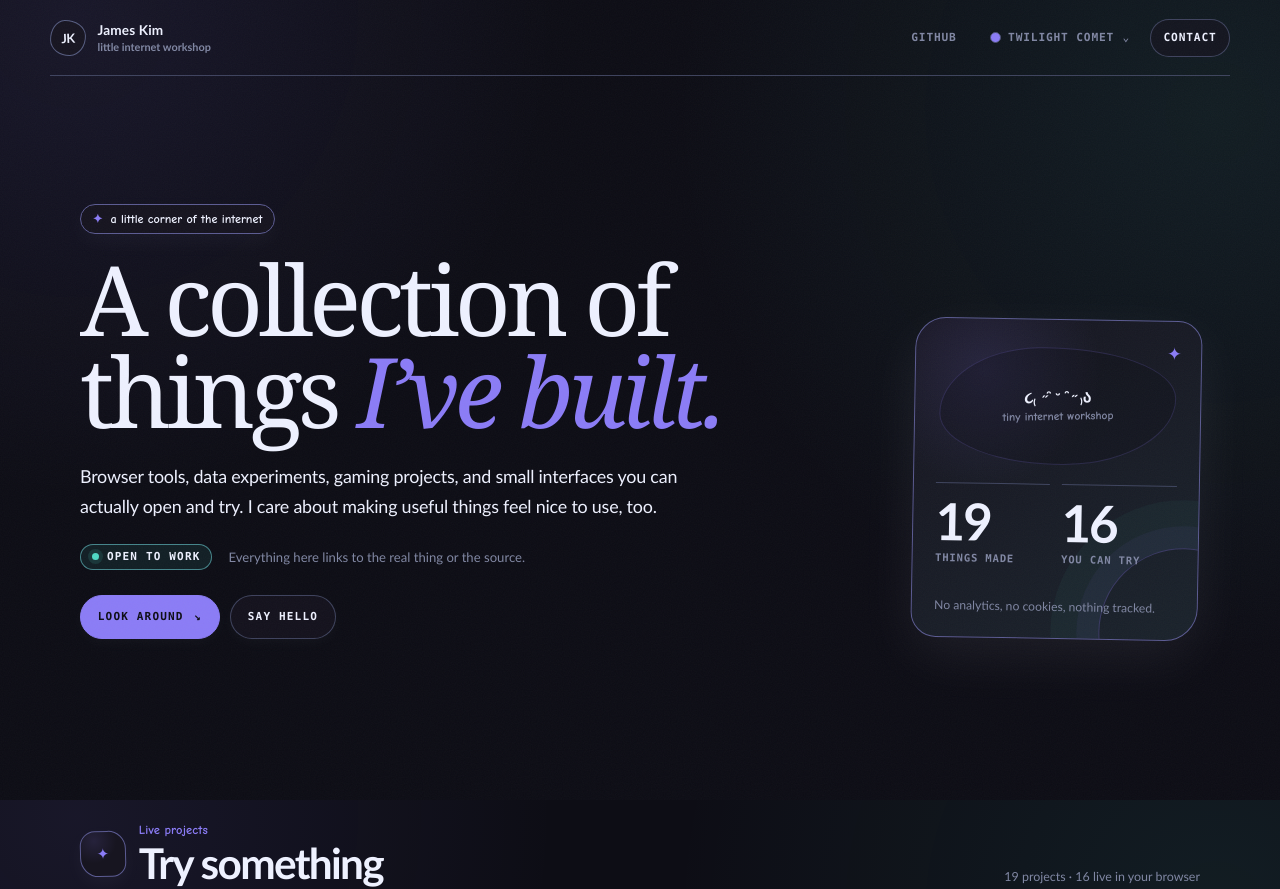
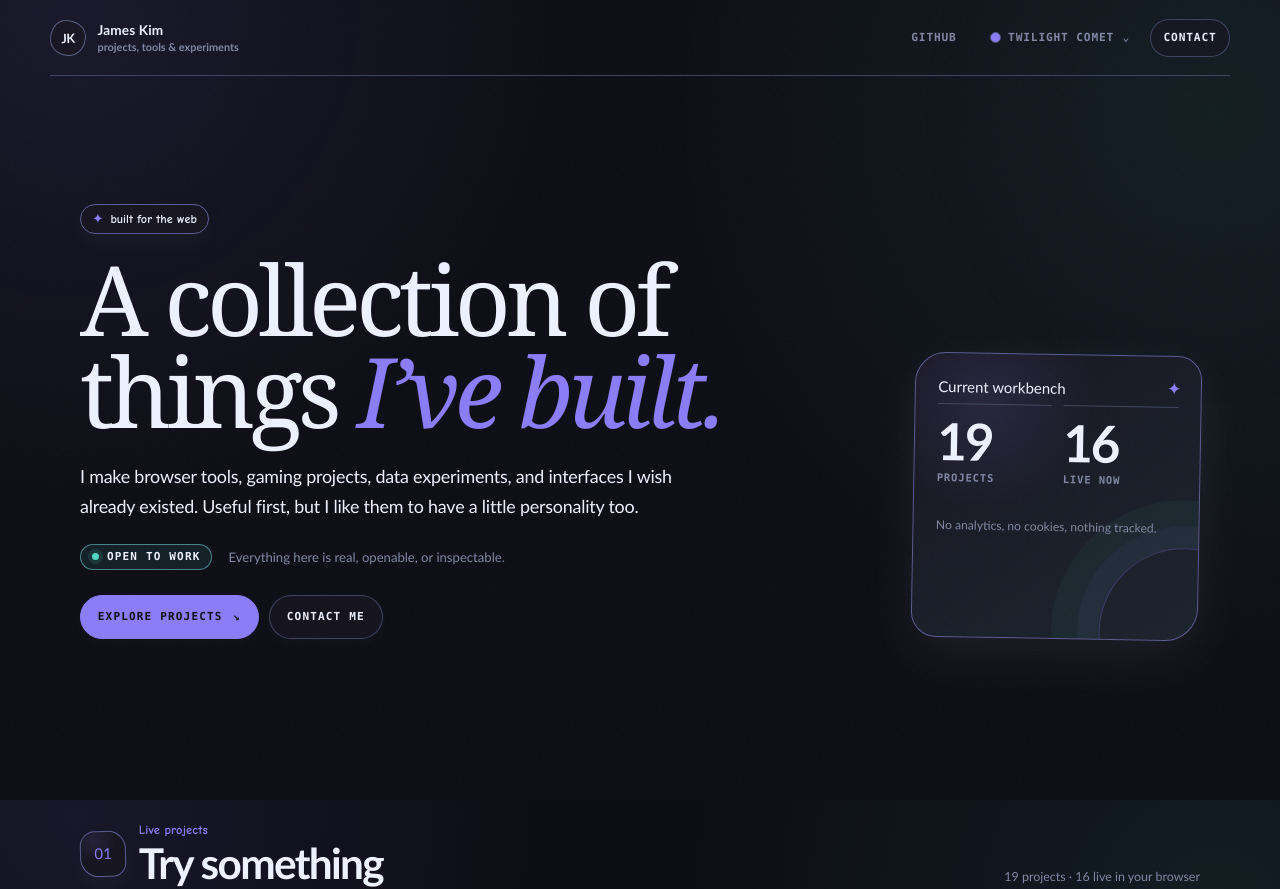
Before and after one commit to rlawoals0529/rlawoals0529.github.io, a website built with Vite: page index.html in a window 1280 px wide. Shown: the top 889 px of the page. Built offline with nearby package versions, Linux system fonts and the light colour scheme.

Commit message:
design: remove cutesy motifs and sharpen portfolio voice

```diff
--- a/index.html
+++ b/index.html
@@ -30,7 +30,7 @@
       <span class="brand-mark" aria-hidden="true">JK</span>
       <span class="brand-copy">
         <strong>James Kim</strong>
-        <small>little internet workshop</small>
+        <small>projects, tools & experiments</small>
       </span>
     </a>
 
@@ -54,31 +54,36 @@
   <div class="wrap">
     <header class="hero" id="top">
       <div class="hero-copy">
-        <p class="hero-kicker"><span aria-hidden="true">✦</span> a little corner of the internet</p>
+        <p class="hero-kicker"><span aria-hidden="true">✦</span> built for the web</p>
         <h1>A collection of things <em>I’ve built.</em></h1>
         <p class="lede">
-          Browser tools, data experiments, gaming projects, and small interfaces you can actually open and try.
-          I care about making useful things feel nice to use, too.
+          I make browser tools, gaming projects, data experiments, and interfaces I wish already existed.
+          Useful first, but I like them to have a little personality too.
         </p>
         <div class="hero-status">
           <span class="availability"><span class="availability-mark" aria-hidden="true"></span>Open to work</span>
-          <span class="hero-note">Everything here links to the real thing or the source.</span>
+          <span class="hero-note">Everything here is real, openable, or inspectable.</span>
         </div>
         <div class="hero-links">
-          <a class="btn primary" href="#work">Look around <span aria-hidden="true">↘</span></a>
-          <a class="btn" href="#contact">Say hello</a>
+          <a class="btn primary" href="#work">Explore projects <span aria-hidden="true">↘</span></a>
+          <a class="btn" href="#contact">Contact me</a>
         </div>
       </div>
 
       <aside class="hero-card" aria-label="Portfolio summary">
         <span class="hero-card-spark" aria-hidden="true">✦</span>
-        <div class="hero-friend" aria-hidden="true">
-          <span class="hero-friend-face">૮₍ ˶ᵔ ᵕ ᵔ˶ ₎ა</span>
-          <span class="hero-friend-label">tiny internet workshop</span>
+        <p class="hero-card-kicker">Current workbench</p>
+        <div class="hero-orbit" aria-hidden="true">
+          <span class="orbit-ring ring-a"></span>
+          <span class="orbit-ring ring-b"></span>
+          <span class="orbit-core"></span>
+          <span class="orbit-dot dot-a"></span>
+          <span class="orbit-dot dot-b"></span>
+          <span class="orbit-dot dot-c"></span>
         </div>
         <div class="hero-metrics">
-          <div><strong id="hero-project-count">—</strong><span>Things made</span></div>
-          <div><strong id="hero-live-count">—</strong><span>You can try</span></div>
+          <div><strong id="hero-project-count">—</strong><span>Projects</span></div>
+          <div><strong id="hero-live-count">—</strong><span>Live now</span></div>
         </div>
         <p class="hero-card-note">No analytics, no cookies, nothing tracked.</p>
       </aside>
@@ -87,7 +92,7 @@
     <main id="work" tabindex="-1">
       <div class="section-head">
         <div class="section-title-wrap">
-          <span class="section-doodle" aria-hidden="true">✦</span>
+          <span class="section-doodle" aria-hidden="true">01</span>
           <div>
             <p class="eyebrow">Live projects</p>
             <h2>Try something</h2>
@@ -99,7 +104,7 @@
 
       <div class="section-head">
         <div class="section-title-wrap">
-          <span class="section-doodle alt" aria-hidden="true">⌁</span>
+          <span class="section-doodle alt" aria-hidden="true">02</span>
           <div>
             <p class="eyebrow">Code & systems</p>
             <h2>More things I’ve made</h2>
@@ -112,9 +117,9 @@
 
     <section class="contact" id="contact" aria-labelledby="contact-title">
       <div class="contact-intro">
-        <p class="hero-kicker"><span aria-hidden="true">♡</span> say hello</p>
-        <h2 id="contact-title">Come say hi.</h2>
-        <p>If something here made you curious, email or Discord both work.</p>
+        <p class="hero-kicker"><span aria-hidden="true">↗</span> get in touch</p>
+        <h2 id="contact-title">Let’s talk.</h2>
+        <p>If something here caught your attention, email or Discord both work.</p>
       </div>
       <div class="contact-grid">
         <a class="contact-item" href="mailto:rlawoals00529@gmail.com">
```
